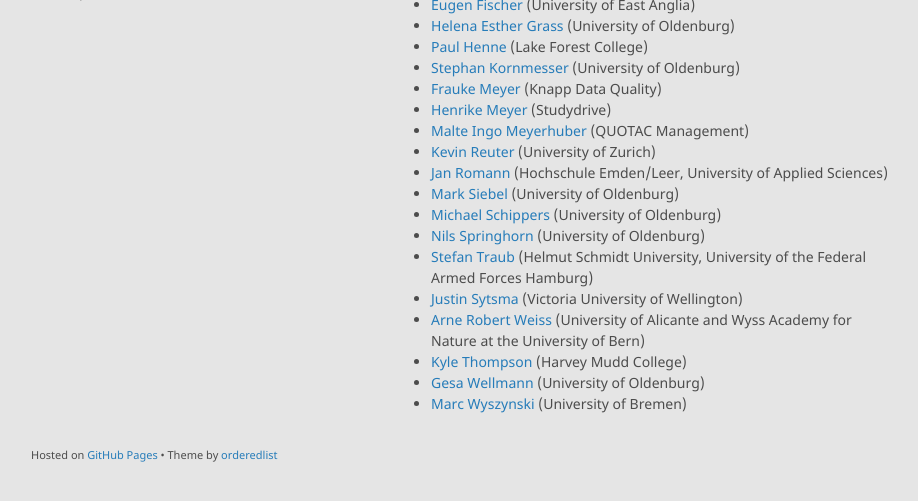
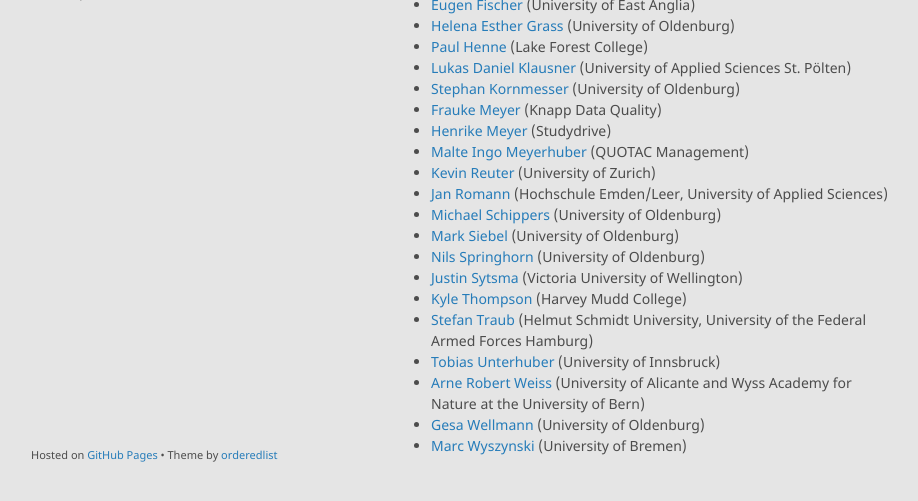
Before and after one commit to alephmembeth/alephmembeth.github.io, a Jekyll site: the page built from collaborators.md, in a window 1280 px wide, cut to the strip 366-867 px from the top of the page. Shown: the whole strip, without its empty margins (179-1097 px from the left). Built offline with Jekyll 4.4.1, drawn with Linux system fonts in a browser that asks for light colours; our own code applies the rules of GitHub Pages for plain Markdown files.

Commit message:
Update collaborators.md

```diff
--- a/collaborators.md
+++ b/collaborators.md
@@ -17,18 +17,20 @@
 + [Eugen Fischer](https://research-portal.uea.ac.uk/en/persons/eugen-fischer) (University of East Anglia)
 + [Helena Esther Grass](https://uol.de/philosophie/helena-grass) (University of Oldenburg)
 + [Paul Henne](https://www.lakeforest.edu/academics/faculty/phenne) (Lake Forest College)
++ [Lukas Daniel Klausner](https://www.fhstp.ac.at/de/uber-uns/mitarbeiter-innen-a-z/klausner-lukas) (University of Applied Sciences St. Pölten)
 + [Stephan Kornmesser](https://uol.de/stephan-kornmesser) (University of Oldenburg)
 + [Frauke Meyer](https://www.linkedin.com/in/frauke-meyer-ph-d-7a07b6154/) (Knapp Data Quality)
 + [Henrike Meyer](https://de.linkedin.com/in/henrike-meyer-347944264) (Studydrive)
 + [Malte Ingo Meyerhuber](https://www.quotac.de/das-team.html) (QUOTAC Management)
 + [Kevin Reuter](http://www.kevinreuter.com/) (University of Zurich)
 + [Jan Romann](https://github.com/JKRhb) (Hochschule Emden/Leer, University of Applied Sciences)
++ [Michael Schippers](https://uol.de/philosophie/ehemalige/dr-michael-schippers) (University of Oldenburg)
 + [Mark Siebel](https://uol.de/philosophie/prof-dr-mark-siebel) (University of Oldenburg)
-+ [Michael Schippers](https://uol.de/philosophie/ehemalige/dr-michael-schippers) (University of Oldenburg)
 + [Nils Springhorn](https://uol.de/philosophie/ehemalige/nils-springhorn) (University of Oldenburg)
++ [Justin Sytsma](https://people.wgtn.ac.nz/justin.sytsma) (Victoria University of Wellington)
++ [Kyle Thompson](https://philpeople.org/profiles/kyle-thompson) (Harvey Mudd College)
 + [Stefan Traub](https://www.hsu-hh.de/be/) (Helmut Schmidt University, University of the Federal Armed Forces Hamburg)
-+ [Justin Sytsma](https://people.wgtn.ac.nz/justin.sytsma) (Victoria University of Wellington)
++ [Tobias Unterhuber](https://www.uibk.ac.at/de/germanistik/institut/personen/tobias_unterhuber/) (University of Innsbruck)
 + [Arne Robert Weiss](https://cvnet.cpd.ua.es/curriculum-breve/en/weiss-arne-robert/549868) (University of Alicante and Wyss Academy for Nature at the University of Bern)
-+ [Kyle Thompson](https://philpeople.org/profiles/kyle-thompson) (Harvey Mudd College)
 + [Gesa Wellmann](https://uol.de/philosophie/mitarbeiterinnen/prof-dr-gesa-wellmann) (University of Oldenburg)
 + [Marc Wyszynski](https://www.uni-bremen.de/universitaet/campus/mitarbeiterinnenverzeichnis/person/187022/Wyszynski) (University of Bremen)
```
